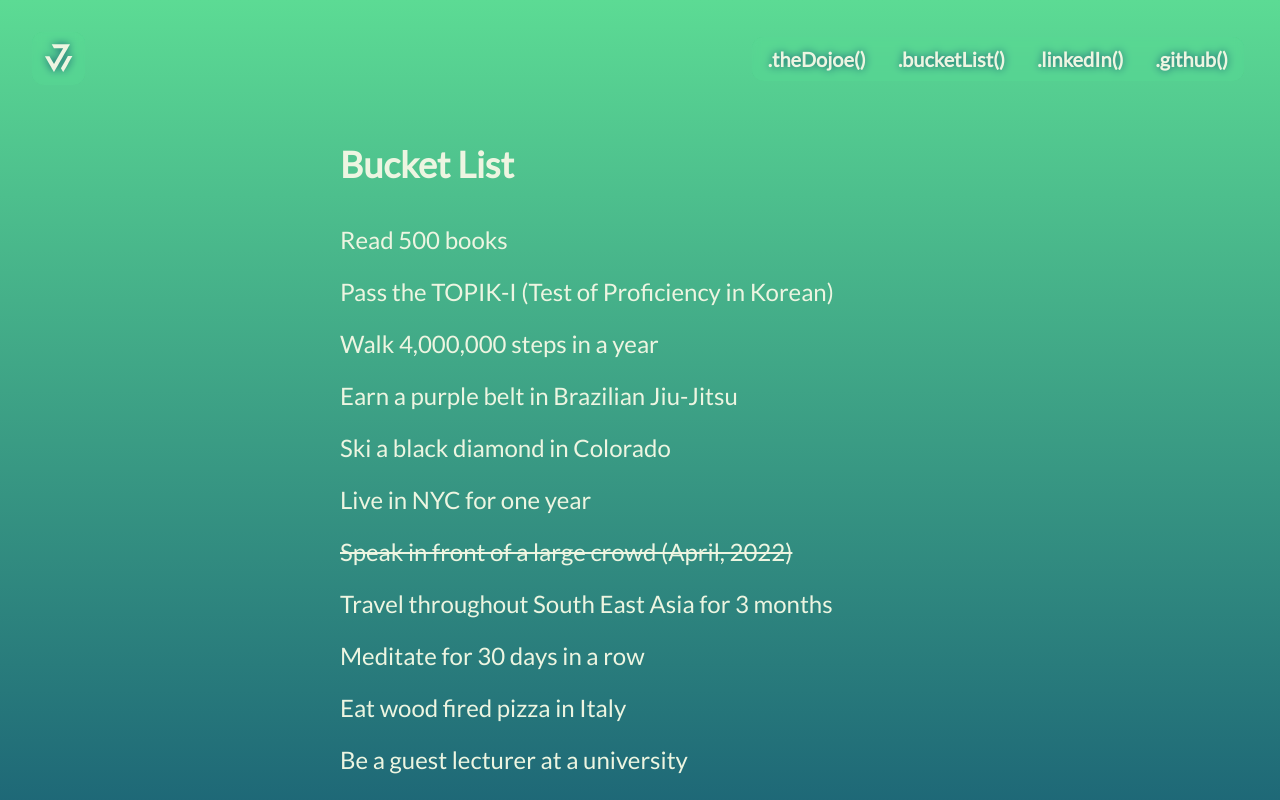
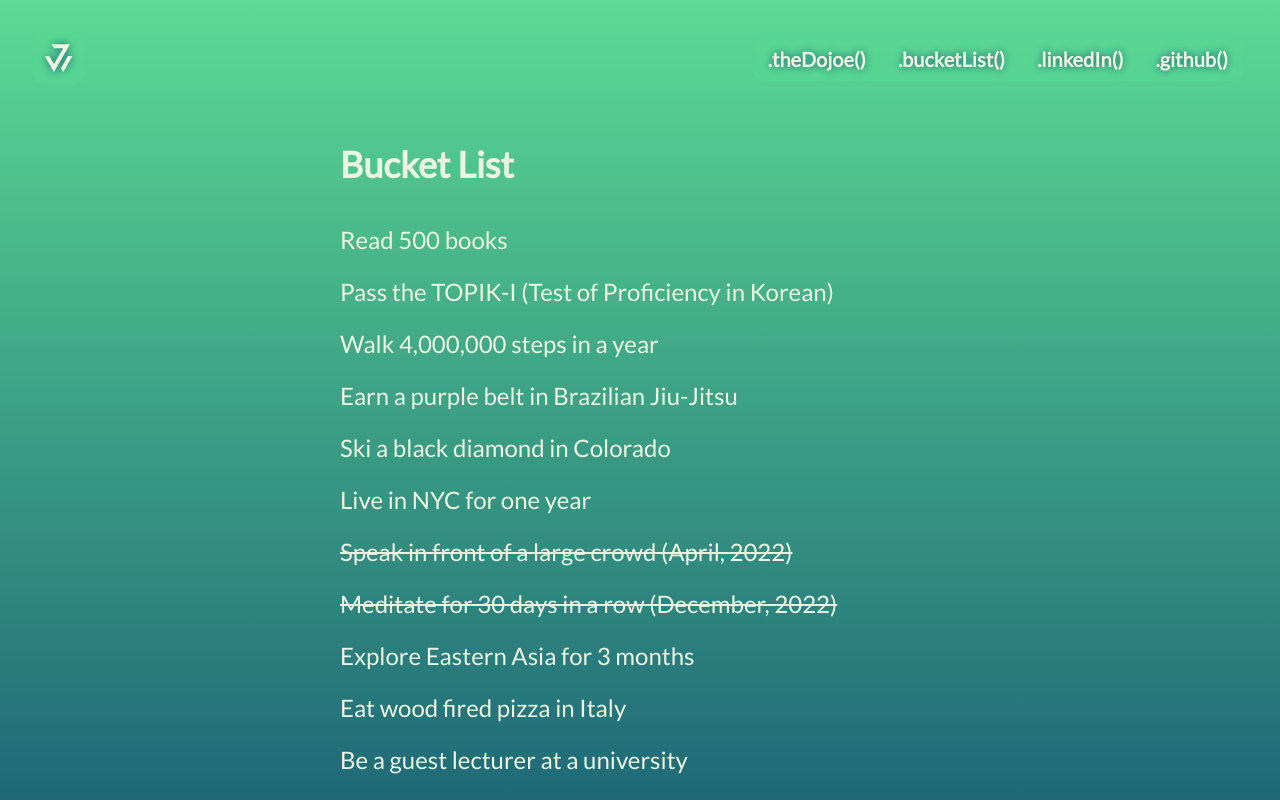
Before and after one commit to jwmke/personal-website, a Next.js app: page /bucketlist in a window 1280 px wide. Shown: the top 800 px of the page. Built offline with nearby package versions, Linux system fonts and the light colour scheme.

Commit message:
bucketlist update

```diff
--- a/pages/bucketlist.tsx
+++ b/pages/bucketlist.tsx
@@ -27,8 +27,8 @@ const BucketList: NextPage = () => {
             <p>Ski a black diamond in Colorado</p>
             <p>Live in NYC for one year</p>
             <p className='line-through'>Speak in front of a large crowd (April, 2022)</p>
-            <p>Travel throughout South East Asia for 3 months</p>
-            <p>Meditate for 30 days in a row</p>
+            <p className='line-through'>Meditate for 30 days in a row (December, 2022)</p>
+            <p>Explore Eastern Asia for 3 months</p>
             <p>Eat wood fired pizza in Italy</p>
             <p>Be a guest lecturer at a university</p>
             <p>Reach 1600 elo in blitz chess</p>
```
